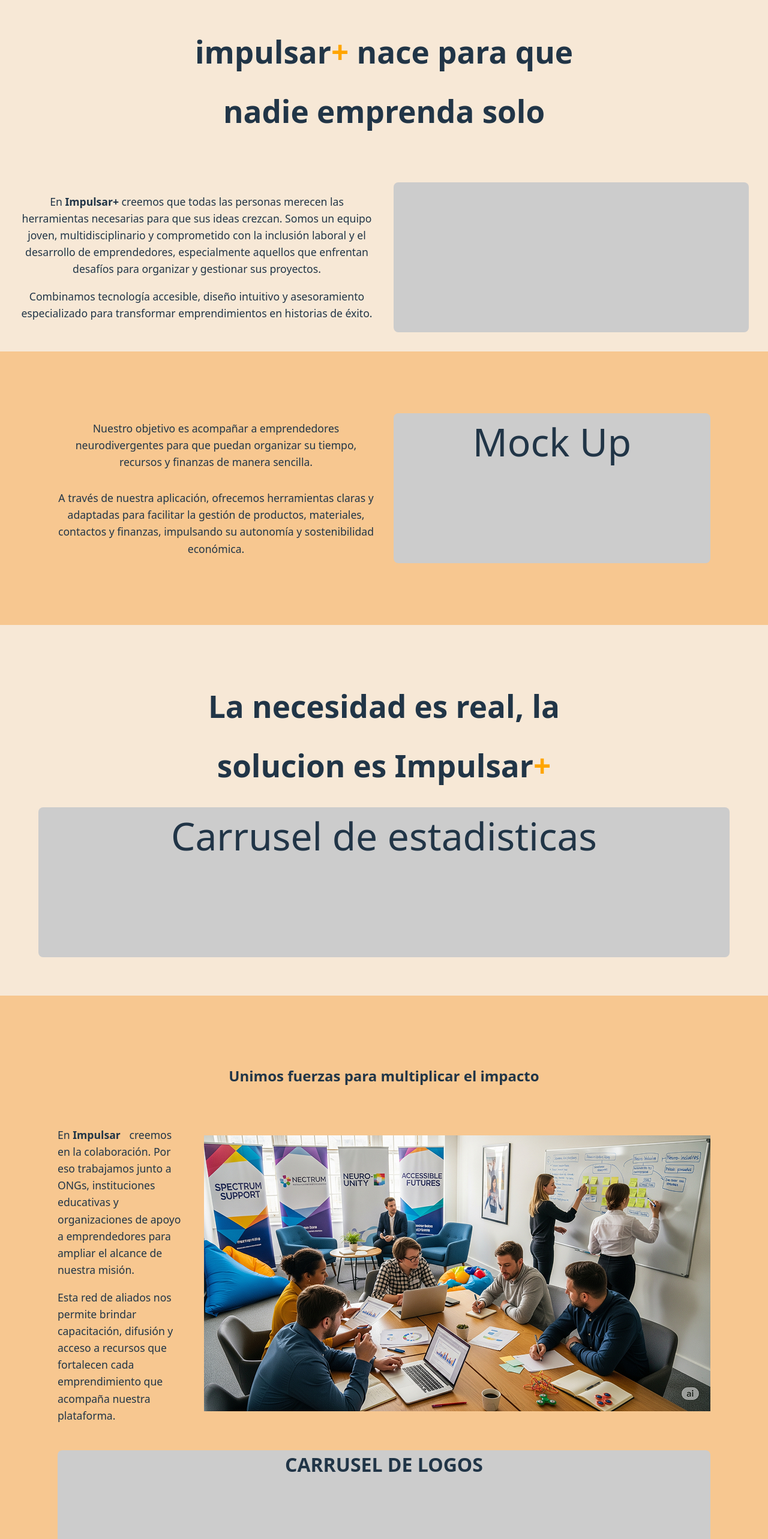
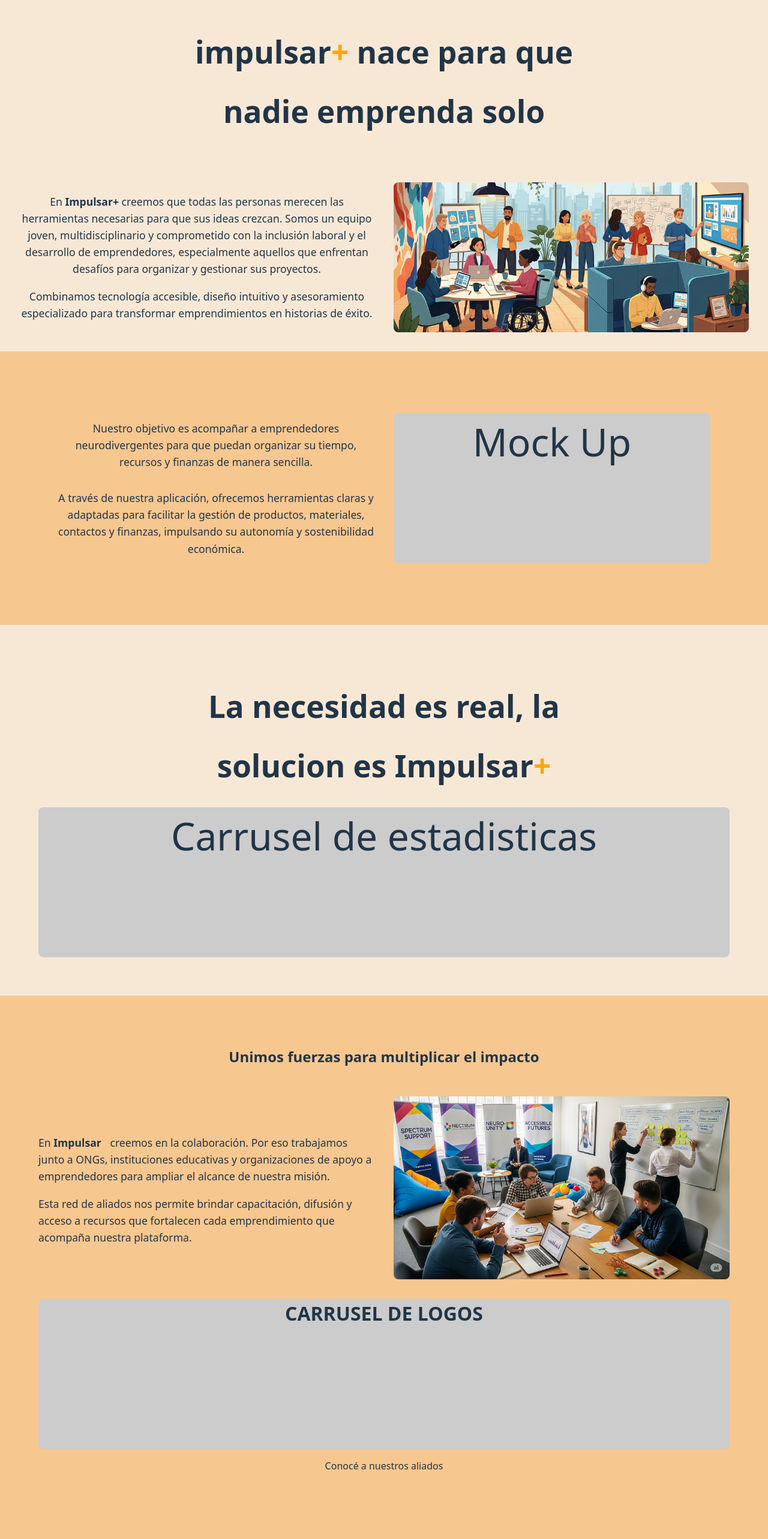
Before and after one commit to MorenaLopezObejero/Lnading-More-Poe, a React (Vite) app in the folder landing/: page / in a window 1280 px wide. Shown: the top 2566 px of the page at 60% size. Built offline with nearby package versions, Linux system fonts and the light colour scheme.

Commit message:
agregue img a A

```diff
--- a/landing/package.json
+++ b/landing/package.json
@@ -10,6 +10,7 @@
     "preview": "vite preview"
   },
   "dependencies": {
+    "framer-motion": "^12.23.15",
     "react": "^19.1.1",
     "react-dom": "^19.1.1"
   },
--- a/landing/src/components/A.tsx
+++ b/landing/src/components/A.tsx
@@ -1,4 +1,5 @@
 import React from "react";
+import Imgprsdif from '/src/assets/Imgprsdif.png';
 
 const Descripcion: React.FC = () => {
   return (
@@ -20,9 +21,10 @@ const Descripcion: React.FC = () => {
           </p>
         </div>
 
-        {/* Columna derecha: rectángulo gris (imagen luego) */}
+        {/* Columna derecha: imagen luego */}
         <div style={{ flex: 1, backgroundColor: "#ccc", height: "250px", borderRadius: "8px" }}>
-          {/* Aquí después ponés <img src="..." alt="mockup" /> */}
+          {<img src={Imgprsdif} alt="Descripción de la imagen"
+          style={{ width: "100%", height: "100%", objectFit: "cover", borderRadius: "8px" }}/>}
         </div>
       </div>
     </section>
--- a/landing/src/components/D.tsx
+++ b/landing/src/components/D.tsx
@@ -4,7 +4,7 @@ import Img from '/src/assets/reunion 1.png';
 const LogosCarousel: React.FC = () => {
   return (
     <div style={{ backgroundColor: "#F7C790" }}>
-      <section style={{ padding: "6rem", textAlign: "center" }}>
+      <section style={{ padding: "4rem", textAlign: "center" }}>
         <h2>
           Unimos fuerzas para multiplicar el impacto
         </h2>
@@ -21,7 +21,8 @@ const LogosCarousel: React.FC = () => {
 
           {/* Columna derecha: imagen */}
           <div style={{ flex: 1 }}>
-            <img src={Img} alt="Descripción de la imagen" />
+            <img src={Img} alt="Descripción de la imagen"
+            style={{ width: "100%", height: "100%", objectFit: "cover", borderRadius: "8px" }}/>
 
           </div>
         </div>
@@ -46,50 +47,3 @@ const LogosCarousel: React.FC = () => {
 };
 
 export default LogosCarousel;
-
-
-
-
-
-
-{/*
-const LogosCarousel: React.FC = () => {
-  return (
-
-    <section style={{ padding: "6rem", textAlign: "center", backgroundColor: "#F7C790"}}>
-      <h2>
-        Unimos fuerzas para multiplicar el impacto
-      </h2>
-      <div style={{ display: "flex", alignItems: "center", gap: "2rem" }}>
-
-        {/* Columna izquierda: texto
-        <div style={{ flex: 1 }}>
-          <p style={{ lineHeight: "1.6", fontSize: "1.1rem" }}>
-                   En <strong>Impulsar<span style={{ color: "orange" }}>+</span></strong> creemos en la colaboración. Por eso trabajamos junto a ONGs, instituciones educativas y organizaciones de apoyo a emprendedores para ampliar el alcance de nuestra misión.
-          </p>
-          <p style={{ lineHeight: "1.6", fontSize: "1.1rem", marginTop: "2rem" }}>
-                   Esta red de aliados nos permite brindar capacitación, difusión y acceso a recursos que fortalecen cada emprendimiento que acompaña nuestra plataforma.
-          </p>
-        </div>
-
-        {/* Columna derecha: rectángulo gris (imagen luego)
-        <div style={{ flex: 1, backgroundColor: "#ccc", height: "250px", borderRadius: "8px" }}>
-          {/* Aquí después ponés <img src="..." alt="mockup" /> *
-          <div style={{height: "150px", fontSize: "4rem" }}>Mock Up</div>
-        </div>
-      </div>
-
-      <div>
-        {/* Columna: rectángulo gris (imagen luego)
-        <div style={{ flex: 1, backgroundColor: "#ccc", height: "250px", borderRadius: "10px" }}>
-          {/* Aquí después ponés <img src="..." alt="mockup" />
-          <div style={{height: "150px", fontSize: "4rem" }}>Carrusel de estadisticas</div>
-        </div>
-      </div>
-    </section>
-
-  );
-};
-
-export default LogosCarousel;
-*/}
--- a/landing/src/components/E.tsx
+++ b/landing/src/components/E.tsx
@@ -7,7 +7,7 @@ import Ictw from '/src/assets/Ictw.png';
 
 const Footer: React.FC = () => {
   return (
-    <footer style={{ backgroundColor: '#F7C790' }}>
+    <footer style={{ backgroundColor: '#F2B482' }}>
       {/* Sección superior del footer */}
       <div style={{
         display: 'flex',
@@ -75,7 +75,7 @@ const Footer: React.FC = () => {
 
       {/* Sección inferior del footer */}
       <div style={{
-        backgroundColor: '#F7C790',
+        backgroundColor: '#F2B482',
         padding: '1.5rem 6rem',
         display: 'flex',
         justifyContent: 'space-between',
```
Also changed, not shown: landing/src/assets/Imgprsdif.png (added), 1 other file (tests, documents, lock files or other folders).
